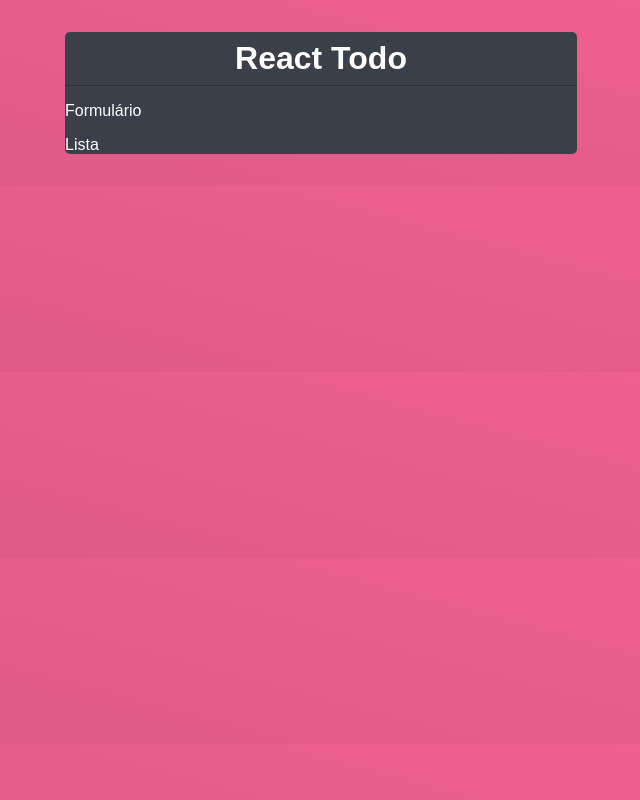
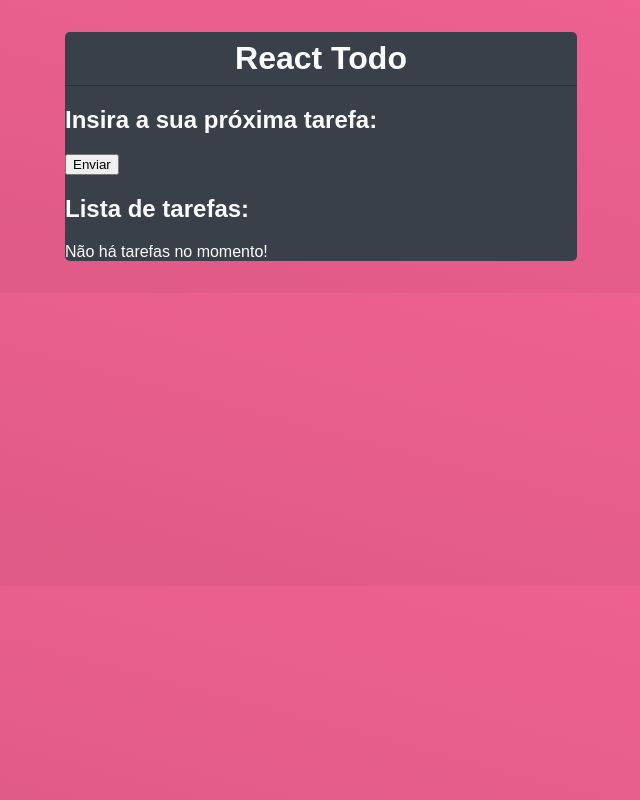
Before and after one commit to wevdiaz/React_Todo, a React (Create React App) app: page / in a window 1280 px wide. Shown: the whole page, without its empty margins (319-959 px from the left). Built offline with nearby package versions, Linux system fonts and the light colour scheme.

Commit message:
criando o formulário e apicando o PreventDefault na aplicação

```diff
--- a/src/App.js
+++ b/src/App.js
@@ -11,6 +11,11 @@ function App() {
   const [todos, setTodos] = useState([]);
   const [loading, setLoading] = useState(false);
 
+  const handleSumit = (e) => {
+    e.preventDefault();
+    console.log("Tarefa enviada!");
+  }
+
   return (
     <div className="App">
 
@@ -19,11 +24,15 @@ function App() {
       </div>
 
       <div className='form-todo'>
-        <p>Formulário</p>
+        <h2>Insira a sua próxima tarefa:</h2>
+        <form onSubmit={handleSumit}>
+          <input type={"submit"} value="Enviar"/>
+        </form>
       </div>
 
       <div className='list-todo'>
-        <p>Lista</p>
+        <h2>Lista de tarefas:</h2>
+        { todos.length === 0 && <p>Não há tarefas no momento!</p>}
       </div>
 
     </div>
```
